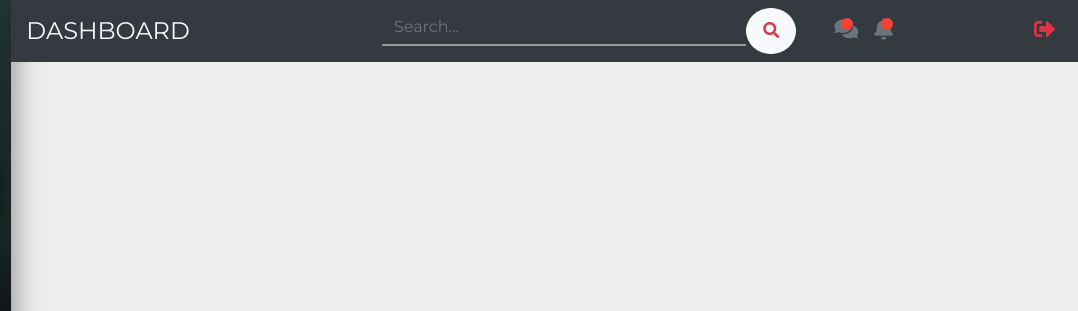
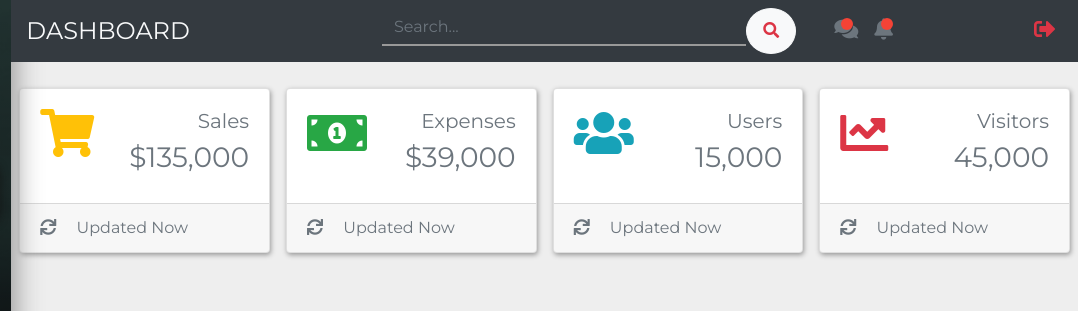
Before and after one commit to RobinHaider/Bootstrap-Project---Level-Two, a plain HTML site: page Project 2 - Admin Dashboard/index.html in a window 1280 px wide. Shown: the top 311 px of the page, 202-1280 px from the left. Drawn offline with nearby package versions, Linux system fonts and the light colour scheme; files whose address does not match are found by name.

Commit message:
modal and card-section done

```diff
--- a/Project 2 - Admin Dashboard/css/style.css
+++ b/Project 2 - Admin Dashboard/css/style.css
@@ -91,3 +91,14 @@ body {
     }
 }
 /* end of navbar */
+
+/* Cards */
+.card-common {
+    box-shadow: 1px 2px 5px #999;
+    transition: all .4s;
+}
+
+.card-common:hover {
+    box-shadow: 2px 3px 15px #999;
+    transform: translateY(-1px);
+}
--- a/Project 2 - Admin Dashboard/index.html
+++ b/Project 2 - Admin Dashboard/index.html
@@ -79,6 +79,109 @@
       </div>
     </nav>
 
+    <!-- logout modal -->
+    <div class="modal fade" id="signout">
+      <div class="modal-dialog">
+        <div class="modal-content">
+          <div class="modal-header">
+            <h4 class="modal-title">Want to leave?</h4>
+            <button type="button" class="close" data-dismiss="modal">&times;</button>
+          </div>
+          <div class="modal-body">
+            Press logout to leave
+          </div>
+          <div class="modal-footer">
+            <button type="button" class="btn btn-success" data-dismiss="modal">Stay Here</button>
+            <button type="button" class="btn btn-danger" data-dismiss="modal">Logout</button>
+          </div>
+        </div>
+      </div>
+    </div>
+
+    <!-- Cards -->
+    <section>
+      <div class="container-fluid">
+        <div class="row">
+          <div class="col-xl-10 col-lg-9 col-md-8 ml-auto">
+            <div class="row pt-md-5 mt-md-3">
+
+              <div class="col-xl-3 col-sm-6 p-2">
+                <div class="card card-common">
+                  <div class="card-body">
+                    <div class="d-flex justify-content-between">
+                      <i class="fas fa-shopping-cart fa-3x text-warning"></i>
+                      <div class="text-secondary text-right">
+                        <h5>Sales</h5>
+                        <h3>$135,000</h3>
+                      </div>
+                    </div>
+                  </div>
+                  <div class="card-footer text-secondary">
+                    <i class="fas fa-sync mr-3"></i>
+                    <span>Updated Now</span>
+                  </div>
+                </div>
+              </div>
+
+              <div class="col-xl-3 col-sm-6 p-2">
+                <div class="card card-common">
+                  <div class="card-body">
+                    <div class="d-flex justify-content-between">
+                      <i class="fas fa-money-bill-alt fa-3x text-success"></i>
+                      <div class="text-secondary text-right">
+                        <h5>Expenses</h5>
+                        <h3>$39,000</h3>
+                      </div>
+                    </div>
+                  </div>
+                  <div class="card-footer text-secondary">
+                    <i class="fas fa-sync mr-3"></i>
+                    <span>Updated Now</span>
+                  </div>
+                </div>
+              </div>
+
+              <div class="col-xl-3 col-sm-6 p-2">
+                <div class="card card-common">
+                  <div class="card-body">
+                    <div class="d-flex justify-content-between">
+                      <i class="fas fa-users fa-3x text-info"></i>
+                      <div class="text-secondary text-right">
+                        <h5>Users</h5>
+                        <h3>15,000</h3>
+                      </div>
+                    </div>
+                  </div>
+                  <div class="card-footer text-secondary">
+                    <i class="fas fa-sync mr-3"></i>
+                    <span>Updated Now</span>
+                  </div>
+                </div>
+              </div>
+
+              <div class="col-xl-3 col-sm-6 p-2">
+                <div class="card card-common">
+                  <div class="card-body">
+                    <div class="d-flex justify-content-between">
+                      <i class="fas fa-chart-line fa-3x text-danger"></i>
+                      <div class="text-secondary text-right">
+                        <h5>Visitors</h5>
+                        <h3>45,000</h3>
+                      </div>
+                    </div>
+                  </div>
+                  <div class="card-footer text-secondary">
+                    <i class="fas fa-sync mr-3"></i>
+                    <span>Updated Now</span>
+                  </div>
+                </div>
+              </div>
+            </div>
+          </div>
+        </div>
+      </div>
+    </section>
+
     <script
       src="https://code.jquery.com/jquery-3.3.1.min.js"
       integrity="sha256-FgpCb/KJQlLNfOu91ta32o/NMZxltwRo8QtmkMRdAu8="
```
